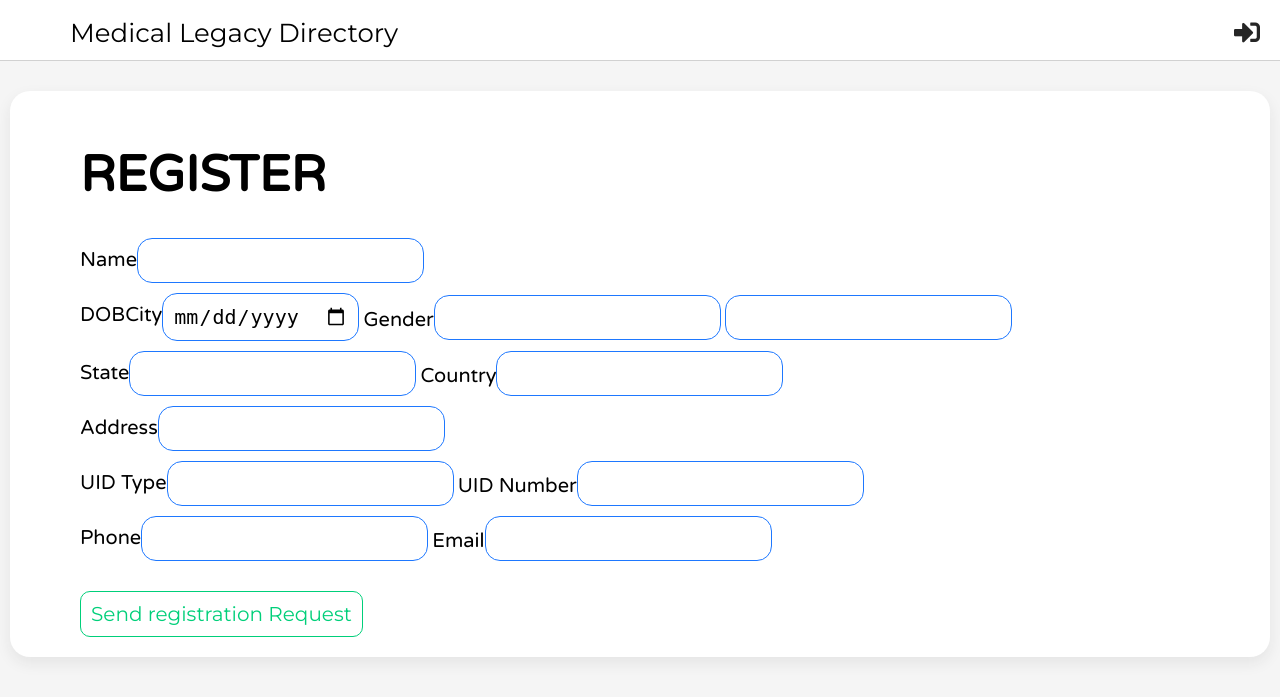
After one commit to TanmoySG/MedicalRecordsDirectory, a PHP site: page /register.html in a window 1280 px wide. The commit adds this page. Shown: the top 697 px of the page. Run offline with PHP 8.4, Linux system fonts and the light colour scheme; some libraries are stand-ins or nearby versions; some web fonts are replaced.

Commit message:
Add files via upload

```diff
--- /dev/null
+++ b/register.html
@@ -0,0 +1,71 @@
+<!DOCTYPE html>
+<!--
+Project by Tanmoy Sen Gupta | tanmoysps@gmail.com | www.tanmoysg.com
+-->
+<html>
+    <head>
+        <meta charset="UTF-8">
+        <title>Register | MLD</title>
+        <link rel="icon" href="favicon.ico" sizes="20x20" type="image/png">
+        <link rel="stylesheet" type="text/css" href="styling/dashboard.css">
+        <link rel="stylesheet" type="text/css" href="styling/flexboxgrid.css">
+        <link rel="stylesheet" type="text/css" href="styling/forms.css">
+        <meta name="viewport" content="width=device-width, initial-scale=1.0">
+        <link rel="stylesheet" href="https://use.fontawesome.com/releases/v5.6.0/css/all.css" crossorigin="anonymous">
+        <link rel="stylesheet" href="https://use.typekit.net/sgr8dvc.css">
+        <link href="https://fonts.googleapis.com/css?family=Lato|Montserrat|Open+Sans|Oswald|Raleway|Roboto" rel="stylesheet">
+        <link href="https://fonts.googleapis.com/css?family=Varela+Round" rel="stylesheet">
+    </head>
+    <body style=" height:  100%; background-color: #f5f5f5; padding-bottom: 10px;">
+        <div class="dashboard-navbar-light">
+            <div class="dashboard-navbar-options-light nav-title" style="width: 100%;">
+                <center>
+                    <span>
+                        <a href="index.php" style="float: left; padding-left: 50px; color: black">Medical Legacy Directory</a>
+                    </span>
+                    <span style="float: right;">
+                        <a href="login.php" style="color:#252525"><i class="fas fa-sign-in-alt"></i></a>
+                    </span>
+                </center>
+            </div>
+        </div>
+        <div>
+            <div>
+                <div class="col-lg-offset-1 col-lg-10 box" style="vertical-align: middle; padding: 20px">
+                    <form action="userRegisterRequest.php" class="content-section" method="POST">
+                        <h1 style="font-size: 50px; ">REGISTER</h1>
+                        <div class="row form-input-group">
+                            <label style="float: left; vertical-align: middle;" class="col-lg-2">Name</label><input name="name" type="text" class="input-box col-lg-10">
+                        </div>
+                        <div class="row form-input-group">
+                            <label style="float: left; vertical-align: middle;" class="col-lg-2">DOB</label><input name="dob" type="date" class="input-box col-lg-2">
+                            <label style="text-align: center" class="col-lg-1">Gender</label><input name="gender" type="text" class="input-box col-lg-2">
+                            <label style="float: left; vertical-align: middle;" class="col-lg-1">City</label><input name="city" type="text" class="input-box col-lg-4">
+                        </div>
+                        <div class="form-input-group">
+                            <div class="row">
+                                <label style="float: left" class="col-lg-2">State</label><input name="state" type="text" class="input-box col-lg-4">
+                                <label style="text-align: center" class="col-lg-2">Country</label><input name="country" type="text" class="input-box col-lg-4">
+                            </div>
+                        </div>
+                        <div class="form-input-group">
+                            <div class="row">
+                                <label style="float: left; vertical-align: middle;" class="col-lg-2">Address</label><input name="residence" type="text" class="input-box col-lg-10">
+                            </div>
+                        </div>
+                        <div class="row form-input-group">
+                            <label style="float: left; vertical-align: middle;" class="col-lg-2">UID Type</label><input name="uidtype" type="text" class="input-box col-lg-4">
+                            <label style="text-align: center" class="col-lg-2">UID Number</label><input name="uid_no" type="text" class="input-box col-lg-4">
+                        </div>
+                        <div class="row form-input-group">
+                            <label style="float: left; vertical-align: middle;" class="col-lg-2">Phone</label><input name="phone" type="text" class="input-box col-lg-4">
+                            <label style="text-align: center" class="col-lg-2">Email</label><input name="email" type="text" class="input-box col-lg-4">
+                        </div>
+                        <br>
+                        <button type="submit" name="submit" class="form-button-one" style="border-color: #00cf7a; color: #00cf7a">Send registration Request</button>
+                    </form>
+                </div>
+            </div>
+        </div>
+    </body>
+</html>
--- /dev/null
+++ b/styling/forms.css
@@ -0,0 +1,44 @@
+/*
+Project by Tanmoy Sen Gupta | tanmoysps@gmail.com | www.tanmoysg.com
+*/
+/*
+    Created on : Feb 23, 2019, 12:02:04 PM
+    Author     : Tanmoy Sen Gupta
+*/
+
+form{
+    font-family: 'Varela Round';
+}
+
+.box{
+    margin-top: 30px;
+    margin-bottom: 30px;
+}
+.input-box{
+    padding: 10px;
+    border: 1px solid #1e78ff;
+    border-radius: 15px;
+    font-size: 20px;
+}
+
+label{
+    font-size: 20px;
+    padding-top: 10px;
+    vertical-align: middle;
+}
+
+.form-input-group{
+    margin-top: 10px;
+    margin-bottom: 10px;
+}
+
+.form-button-one{
+    border: solid 1px #1e78ff;
+    border-radius: 10px;
+    padding: 10px;
+    font-family: Montserrat;
+    background-color: white;
+    font-size: 20px;
+    color: #1e78ff;
+    cursor: pointer;
+}
```
Also changed, not shown: approveApplication.php (added, +30 -0 lines), connection.php (added, +13 -0 lines), index.php (+44 -6 lines), login.php (+8 -2 lines), nbproject/private/private.xml (+5 -3 lines), registrationApproval.php (added, +129 -0 lines), userLogin.php (added, +15 -0 lines), userRegisterRequest.php (added, +17 -0 lines).
